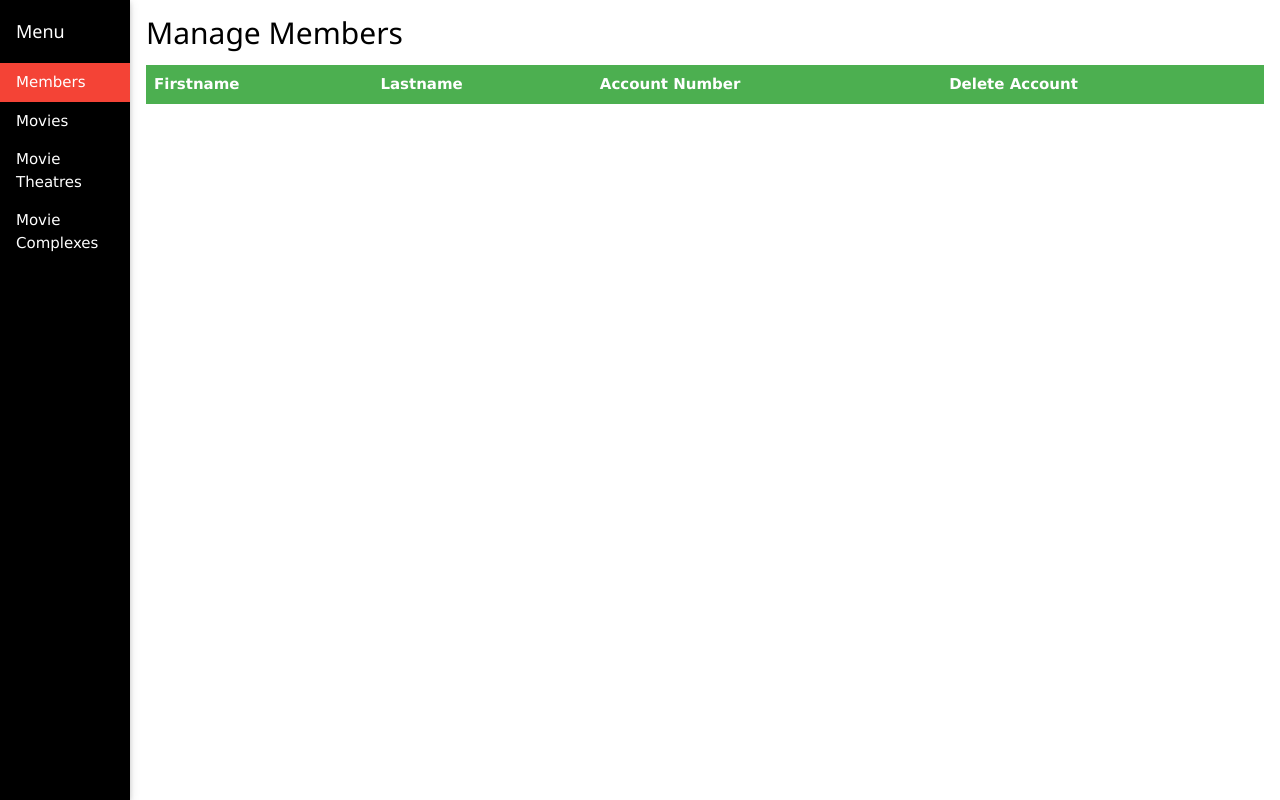
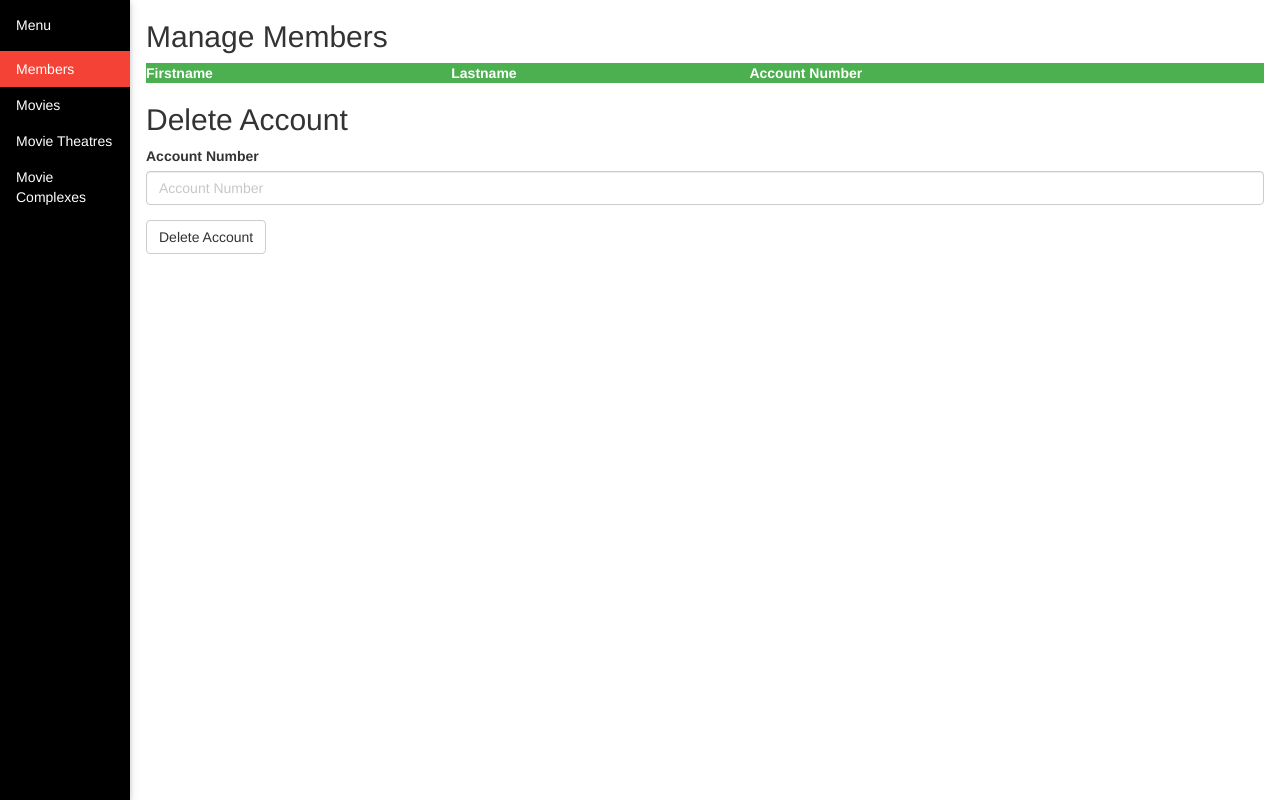
Before and after one commit to 7ports/CMPE332-Project, a PHP site: page /AdminPage.php in a window 1280 px wide, after a click on "Members". Run offline with PHP 8.4, Linux system fonts and the light colour scheme; data that the repository does not hold is empty.

Commit message:
Members tab on admin page works and added some movies tab parts

```diff
--- a/AdminPage.php
+++ b/AdminPage.php
@@ -76,7 +76,7 @@
                             <th>Firstname</th>
                             <th>Lastname</th>
                             <th>Account Number</th>
-                            <th>Delete Account</th>
+                            <!--                            <th>Delete Account</th>-->
                         </tr>
                     </thead>
                     <tbody>
@@ -93,23 +93,100 @@
                             echo "<td>".$row[0]."</td>";
                             echo "<td>".$row[1]."</td>";
                             echo "<td>".$row[2]."</td>";
-                            /*echo "<td><input type="button" value="Delete" onClick="window.location.href='mail.php'"></td>";
-                            echo "</tr>";*/
+                            //                            echo "<td><input type=\"button\" class=\"button\" name=\"deleteuser\" value=\"Remove Account\"</input></td>";
+                            echo "</tr>";
+                        }
 
 
-                        }
+
                         $dbh = null;
                         ?>
+
+                        <script type="text/javascript">
+                            function confSubmit(form) {
+                                if(confirm("Delete this record?")){
+                                    form.submit();
+                                } else{
+                                }
+                            }
+                        </script>
                     </tbody>
 
                 </table>
+                <div>
+                    <h2>Delete Account</h2>
+                    <form action="/CMPE332-Project/DeleteAccountPHP.php" method="post">
+                        <div class="form-group">
+                            <label for="DeleteInput">Account Number</label>
+                            <input type="number" class="form-control" name="DeleteInput" placeholder="Account Number">
+                        </div>
+                        <button type="submit" class="btn btn-default">Delete Account</button>
+                    </form>
 
+                </div>
             </div>
 
             <div id="Movies" class="w3-container city w3-animate-left" style="display:none">
                 <h2>Manage Movies</h2>
-                <p>Paris is the capital of France.</p>
-                <p>The Paris area is one of the largest population centers in Europe, with more than 12 million inhabitants.</p>
+                <!--Create Account Page-->
+                <link href="css/bootstrap.css" type="text/css" rel="stylesheet" >
+
+                <form action="/CMPE332-Project/CreateMoviePHP.php" method="post">
+
+                    <div class="form-group">
+                        <label for="movieTitle">Movie Title</label>
+                        <input type="text" class="form-control" name="movieTitle" placeholder="Movie Title">
+                    </div>
+
+                    <div class="form-group">
+                        <label for="runningTime">Running Time</label>
+                        <input type="number" class="form-control" name="runningTime" placeholder="Running Time">
+                    </div>
+
+                    <div class="form-group">
+                        <label for="rating">Rating</label>
+                        <input type="text" class="form-control" name="rating" placeholder="Rating">
+                    </div>
+
+                    <div class="form-group">
+                        <label for="plotSynopsis">Plot Synopsis</label>
+                        <input type="text" class="form-control" name="plotSynopsis" placeholder="Plot Synopsis">
+                    </div>
+
+                    <div class="form-group">
+                        <label for="directorFName">Director First Name</label>
+                        <input type="text" class="form-control" name="directorFName" placeholder="First Name">
+                    </div>
+
+                    <div class="form-group">
+                        <label for="directorLName">Director Last Name</label>
+                        <input type="text" class="form-control" name="directorLName" placeholder="Last Name">
+                    </div>
+
+                    <div class="form-group">
+                        <label for="productionCompany">Production Company</label>
+                        <input type="text" class="form-control" name="productionCompany" placeholder="Production Company">
+                    </div>
+
+                    <div class="form-group">
+                        <label for="startDate">Start Date</label>
+                        <input type="date" class="form-control" name="startDate" placeholder="Start Date">
+                    </div>
+
+                    <div class="form-group">
+                        <label for="endDate">End Date</label>
+                        <input type="date" class="form-control" name="endDate" placeholder="End Date">
+                    </div>
+
+                    <div class="form-group">
+                        <label for="supplierName">Supplier Name</label>
+                        <input type="text" class="form-control" name="supplierName" placeholder="Supplier Name">
+                    </div>
+
+                    <button type="submit" class="btn btn-default">Submit</button>
+
+                </form>
+
             </div>
 
             <div id="Theatres" class="w3-container city w3-animate-top" style="display:none">
@@ -123,7 +200,10 @@
                 <p>London is the capital city of England.</p>
                 <p>It is the most populous city in the United Kingdom, with a metropolitan area of over 13 million inhabitants.</p>
             </div>
+
         </div>
+
+
 
         <script>
             function openLink(evt, animName) {
--- a/CreateAccountPHP.php
+++ b/CreateAccountPHP.php
@@ -26,8 +26,8 @@
 
         echo $accountNum;
 
-        $dbh = new PDO('mysql:host=localhost;dbname=movietheaters', "root", "");
-
+        $dbh = new PDO('mysql:host=localhost;dbname=movietheatres', "root", "");
+        $dbh->setAttribute(PDO::ATTR_ERRMODE, PDO::ERRMODE_EXCEPTION);
         try{
             $dbh->exec("INSERT INTO `Customer` (`Fname`, `Lname`, `addressNum`, `street`, `city`, `Prov`, `Country`, `PC`, `phoneNumber`, `Email`, `AccountNum`, `Password`, `creditCardNum`, `creditCardExpiryDate`) VALUES ('$fName', '$lName', '$addressNum', '$street', '$city', '$prov', '$$country', '$PC', '$phoneNum', '$inputEmail', $accountNum, '$inputPassword', '$CCNumber', '$CCDate')");
 
```
Also changed, not shown: CreateMoviePHP.php (added, +42 -0 lines), DeleteAccountPHP.php (added, +34 -0 lines).
